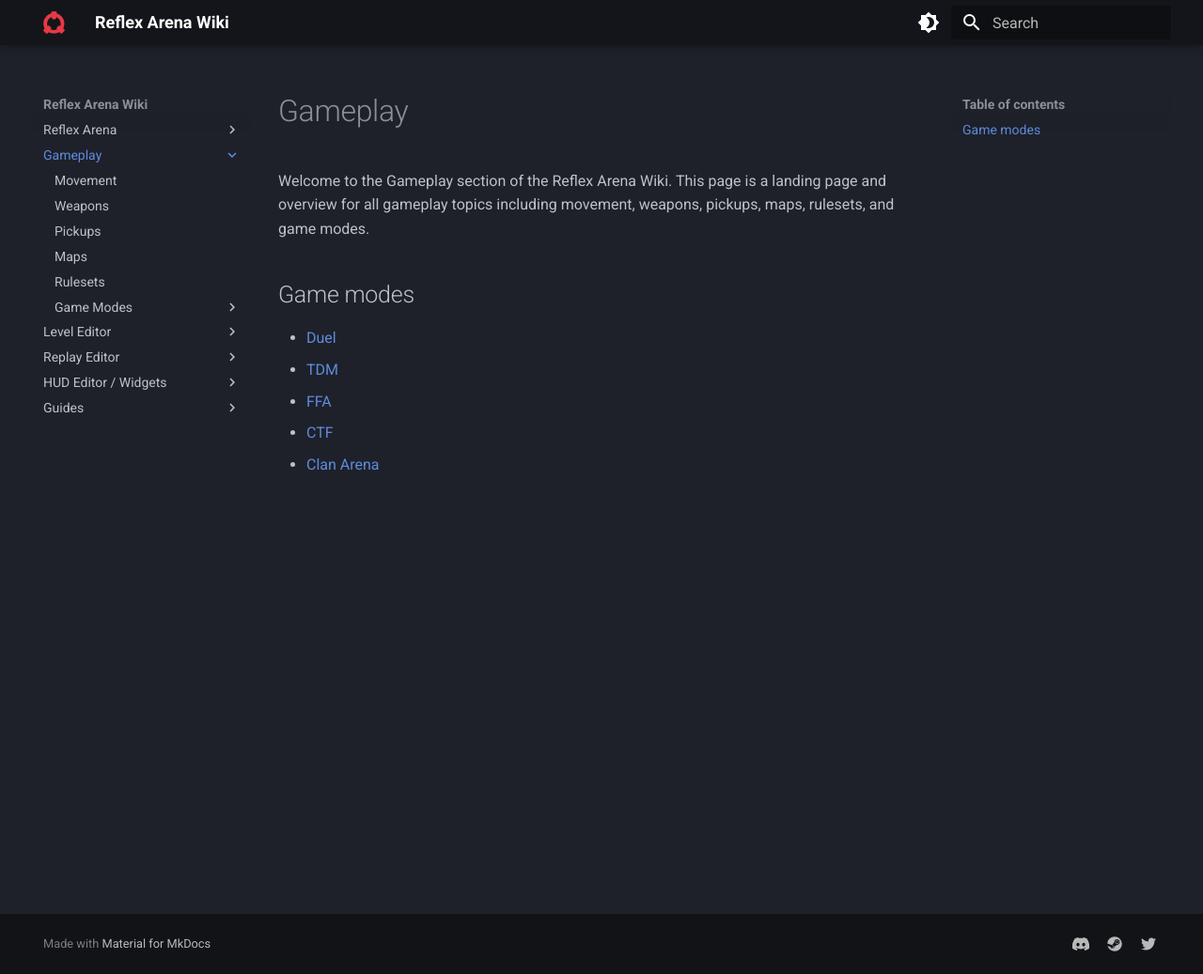
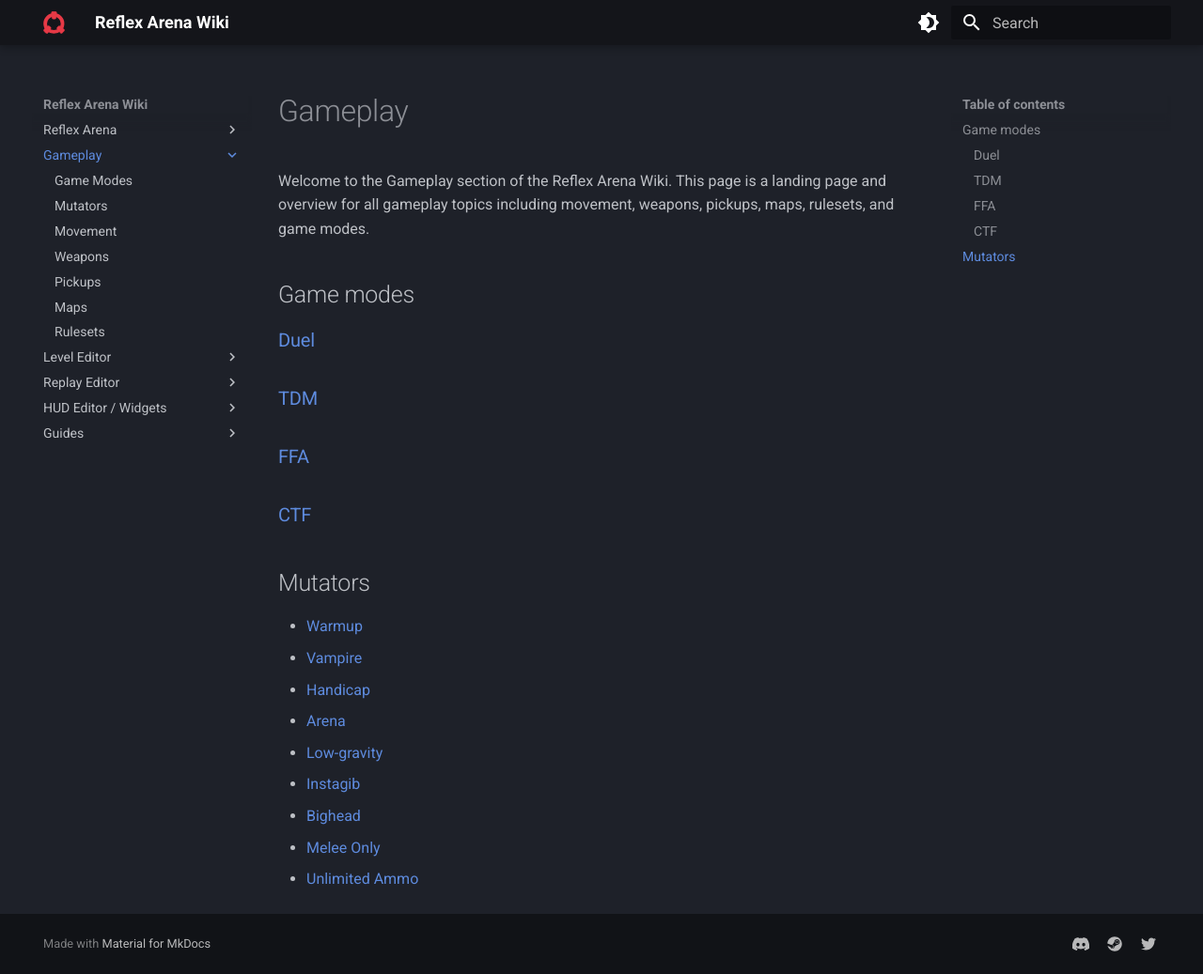
Before and after one commit to philbrown1234/reflex-wiki, an MkDocs documentation site: the page built from docs/gameplay/index.md, in a window 1280 px wide and 1037 px high. Shown: the whole window at 94% size. Built offline with MkDocs 1.6.1 and Material for MkDocs 9.7.7, drawn with Linux system fonts in a browser that asks for light colours.

Commit message:
Update game modes, add mutators page, tweak hierarchy

```diff
--- a/docs/gameplay/index.md
+++ b/docs/gameplay/index.md
@@ -4,8 +4,18 @@ Welcome to the Gameplay section of the Reflex Arena Wiki. This page is a landing
 
 ## Game modes
 
-- [Duel](game-modes/duel.md)
-- [TDM](game-modes/tdm.md)
-- [FFA](game-modes/ffa.md)
-- [CTF](game-modes/ctf.md)
-- [Clan Arena](game-modes/clan-arena.md)
+### [Duel](game-modes.md)
+### [TDM](game-modes.md)
+### [FFA](game-modes.md)
+### [CTF](game-modes.md)
+
+## Mutators
+- [Warmup](mutators.md)
+- [Vampire](mutators.md)
+- [Handicap](mutators.md)
+- [Arena](mutators.md)
+- [Low-gravity](mutators.md)
+- [Instagib](mutators.md)
+- [Bighead](mutators.md)
+- [Melee Only](mutators.md)
+- [Unlimited Ammo](mutators.md)
--- a/mkdocs.yml
+++ b/mkdocs.yml
@@ -8,18 +8,13 @@ nav:
     - Reflex's Netcode: reflex-arena/netcode.md
   - Gameplay:
     - Gameplay: gameplay/index.md
+    - Game Modes: gameplay/game-modes.md
+    - Mutators: gameplay/mutators.md
     - Movement: gameplay/movement.md
     - Weapons: gameplay/weapons.md
     - Pickups: gameplay/pickups.md
     - Maps: gameplay/maps.md
     - Rulesets: gameplay/rulesets.md
-    - Game Modes:
-      - Game Modes: gameplay/game-modes/index.md
-      - Duel: gameplay/game-modes/duel.md
-      - TDM: gameplay/game-modes/tdm.md
-      - FFA: gameplay/game-modes/ffa.md
-      - CTF: gameplay/game-modes/ctf.md
-      - Clan Arena: gameplay/game-modes/clan-arena.md
   - Level Editor:
     - Overview: level-editor/overview.md
     - Getting Started: level-editor/getting-started.md
```
Also changed, not shown: docs/gameplay/game-modes.md (added, +14 -0 lines), docs/gameplay/game-modes/clan-arena.md (deleted, +0 -5 lines), docs/gameplay/game-modes/ctf.md (deleted, +0 -5 lines), docs/gameplay/game-modes/duel.md (deleted, +0 -5 lines), docs/gameplay/game-modes/ffa.md (deleted, +0 -5 lines), docs/gameplay/game-modes/index.md (deleted, +0 -9 lines), docs/gameplay/game-modes/tdm.md (deleted, +0 -5 lines), docs/gameplay/mutators.md (added, +35 -0 lines), docs/gameplay/pickups.md (+1 -1 lines), docs/gameplay/rulesets.md (+1 -1 lines), docs/gameplay/weapons.md (+1 -1 lines).
